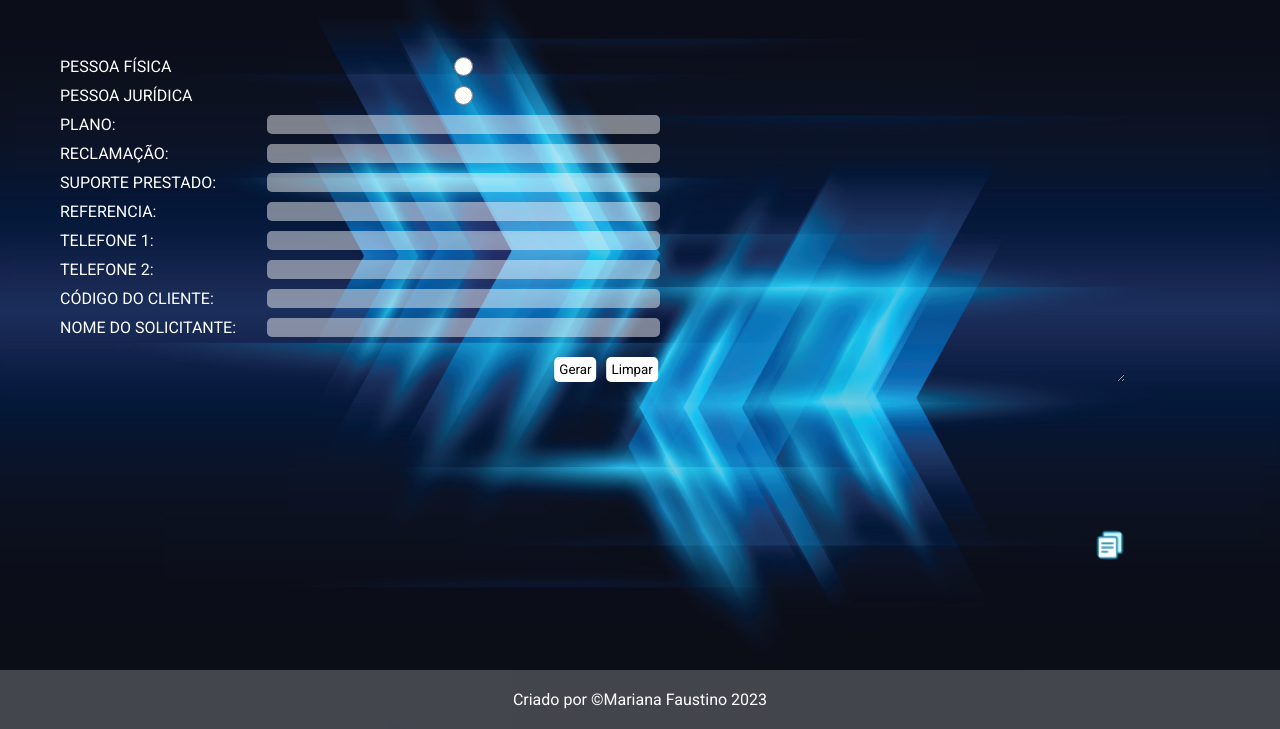
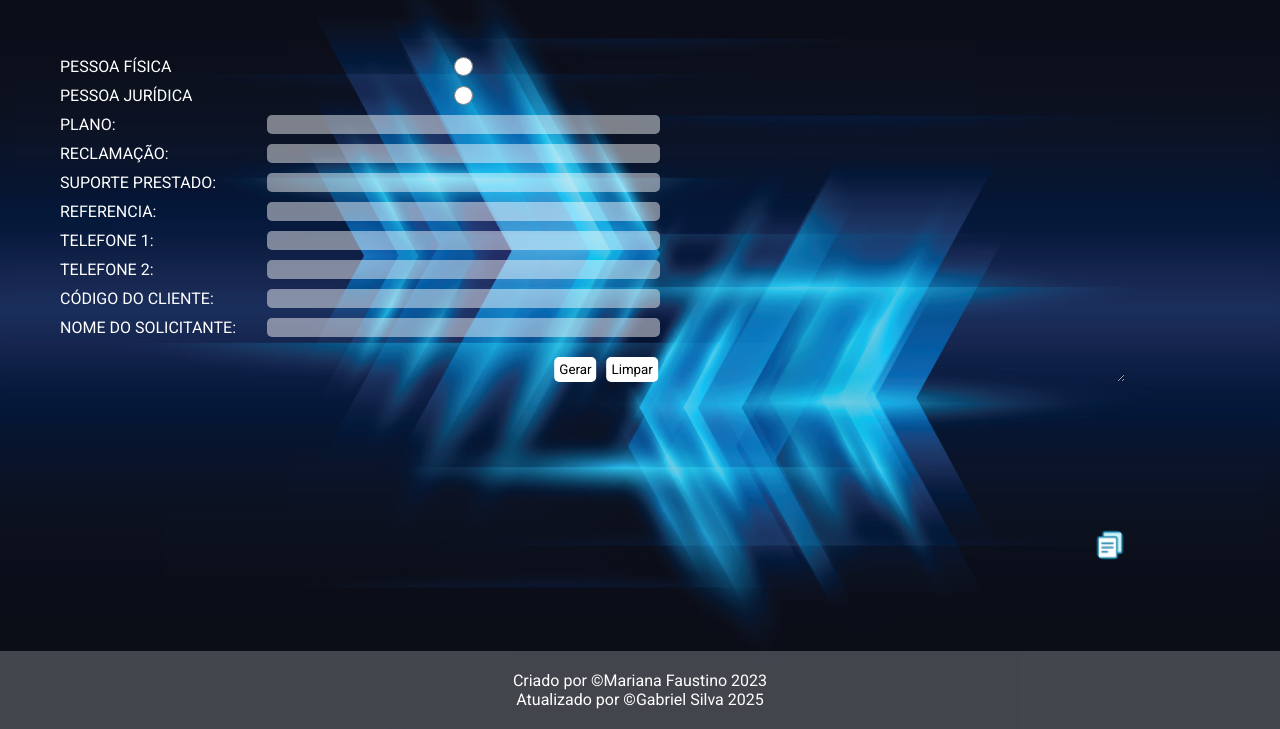
Before and after one commit to marianafaustino/os, a website: page index.html in a window 1280 px wide. Shown: the part 71-800 px from the top of the page. Drawn offline with Linux system fonts and the light colour scheme.

Commit message:
Update index.html

```diff
--- a/index.html
+++ b/index.html
@@ -53,6 +53,7 @@
     </main>
     <footer>
         <p>Criado por &copy;Mariana Faustino 2023</p>
+        <p>Atualizado por &copy;Gabriel Silva 2025</p>
     </footer>
     <script src="index.js"></script>
 </body>
```
